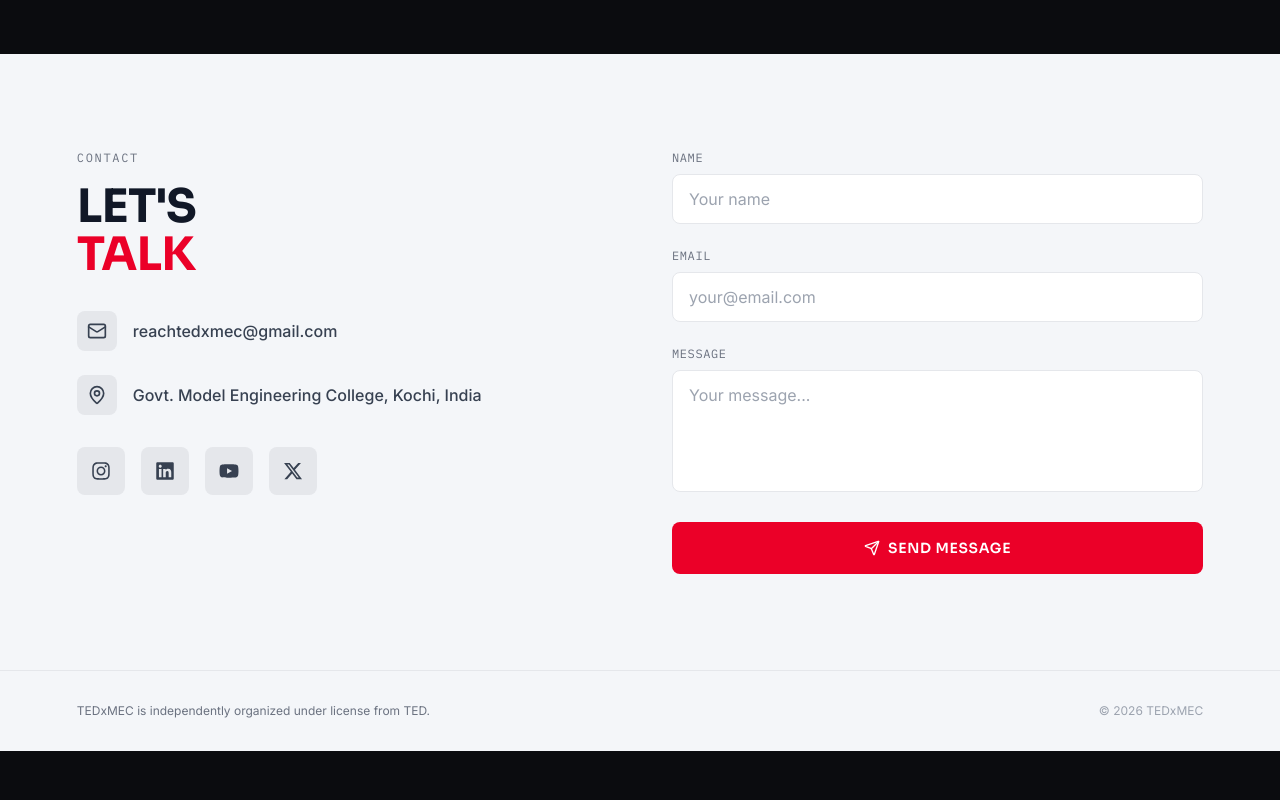
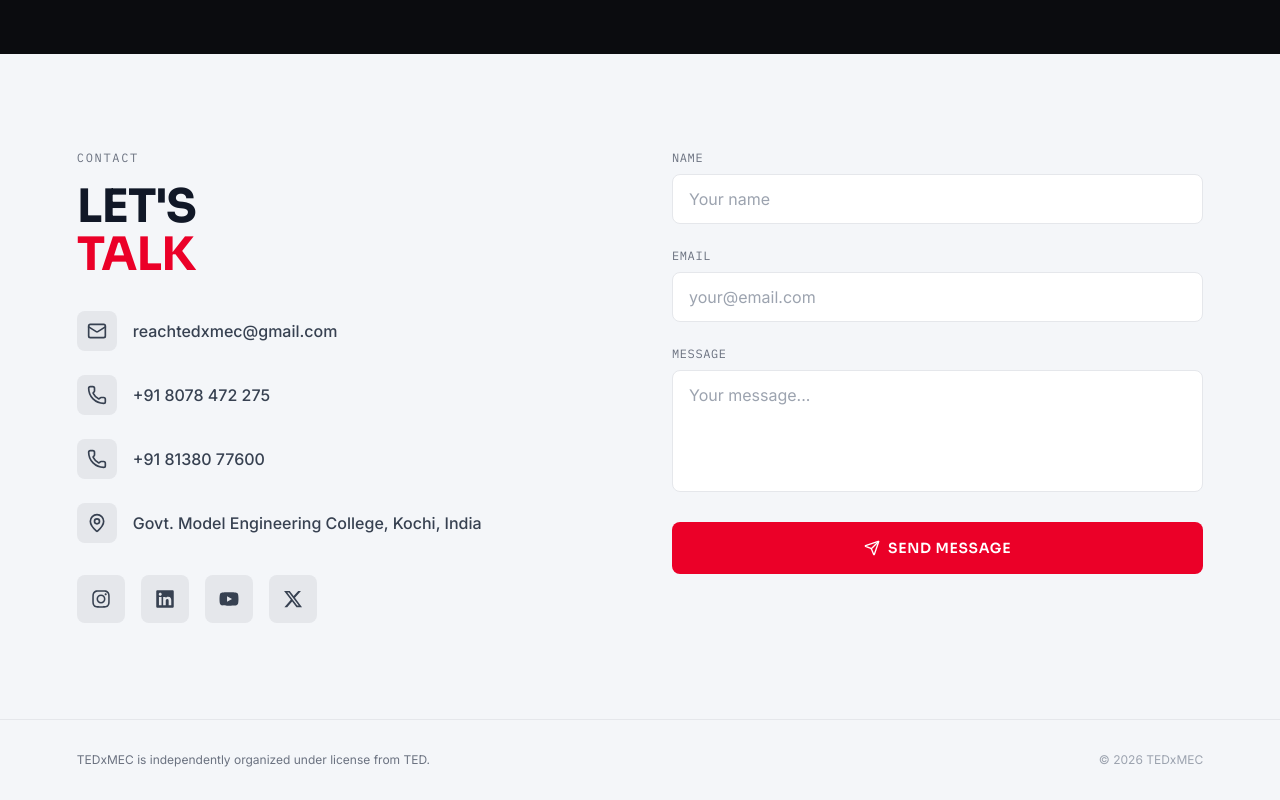
Before and after one commit to Aaron-53/TEDxMEC-website, a React (Vite) app: page / in a window 1280 px wide. Shown: the part 7186-7986 px from the top of the page. Before the commit the page ends 7937 px from the top, so only its background shows below. Built offline with nearby package versions, Linux system fonts and the light colour scheme.

Commit message:
added contacts

```diff
--- a/src/sections/Footer.tsx
+++ b/src/sections/Footer.tsx
@@ -1,4 +1,4 @@
-import { Mail, MapPin, Send } from "lucide-react";
+import { Mail, MapPin, Send, Phone } from "lucide-react";
 import { FaInstagram, FaLinkedin, FaYoutube } from "react-icons/fa";
 import { FaXTwitter } from "react-icons/fa6";
 
@@ -47,6 +47,26 @@
                   <Mail className="w-5 h-5" />
                 </div>
                 <span className="font-medium">reachtedxmec@gmail.com</span>
+              </a>
+
+              <a
+                href="tel:+918078472275"
+                className="flex items-center gap-4 text-gray-700 hover:text-tedx-red transition-colors"
+              >
+                <div className="w-10 h-10 bg-gray-200 rounded-lg flex items-center justify-center">
+                  <Phone className="w-5 h-5" />
+                </div>
+                <span className="font-medium">+91 8078 472 275</span>
+              </a>
+
+              <a
+                href="tel:+918138077600"
+                className="flex items-center gap-4 text-gray-700 hover:text-tedx-red transition-colors"
+              >
+                <div className="w-10 h-10 bg-gray-200 rounded-lg flex items-center justify-center">
+                  <Phone className="w-5 h-5" />
+                </div>
+                <span className="font-medium">+91 81380 77600</span>
               </a>
 
               <div className="flex items-center gap-4 text-gray-700">
```
